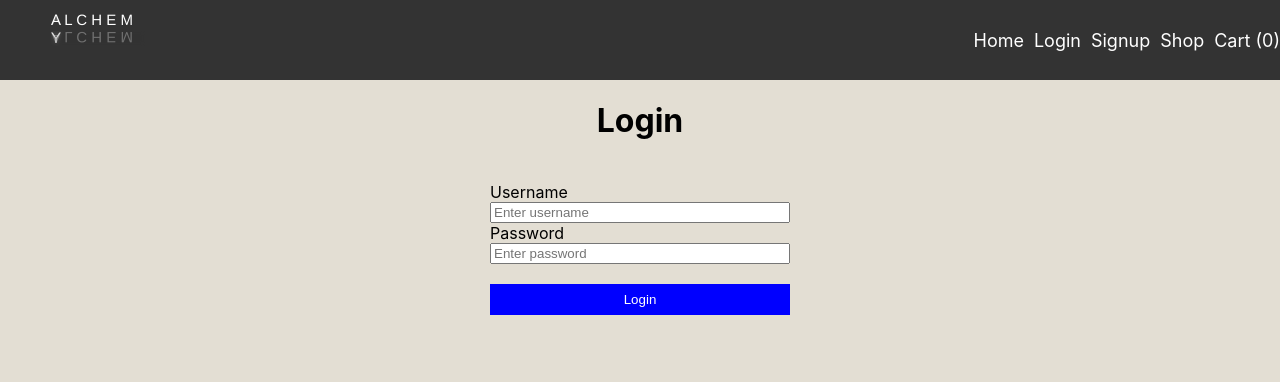
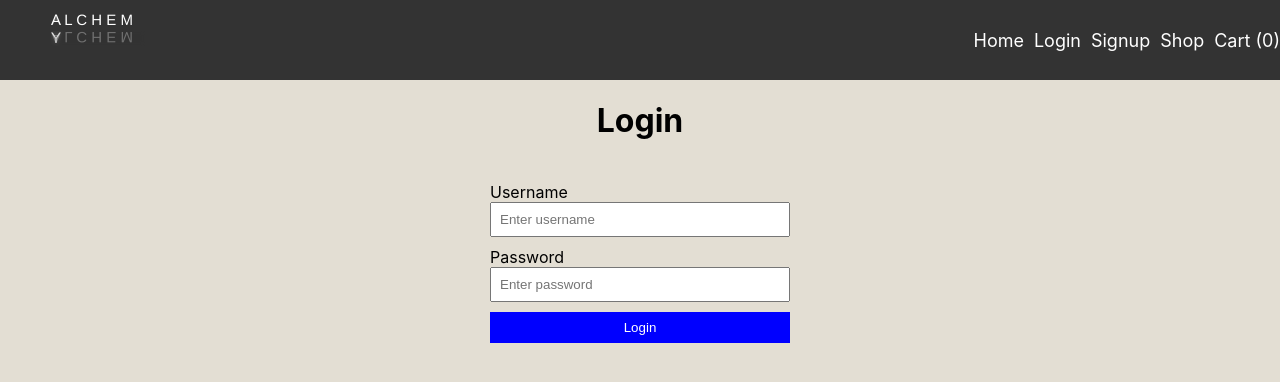
Before and after one commit to 0714424507/Alchemy-Front-End, a React (Create React App) app: page /Login in a window 1280 px wide. Shown: the top 382 px of the page. Built offline with nearby package versions, Linux system fonts and the light colour scheme.

Commit message:
be happy

```diff
--- a/src/components/Login.css
+++ b/src/components/Login.css
@@ -11,7 +11,7 @@
     margin-top: 20px;
   }
 
-  .usernameInput {
+  .loginInput {
     margin-bottom: 10px;
     padding: 8px;
   }
@@ -22,6 +22,7 @@
     color: white;
     border: none;
     cursor: pointer;
+    transition: background-color 0.3s;
   }
 
   .loginButton:hover {
--- a/src/components/Login.js
+++ b/src/components/Login.js
@@ -1,7 +1,6 @@
 import React, { useState } from "react";
 import { useNavigate } from "react-router-dom";
 import './Login.css'; // Import the CSS file
-
 
 const Login = () => {
   const [username, setUsername] = useState("");
@@ -25,8 +24,10 @@ const Login = () => {
       });
       if (response.ok) {
         // Handle successful login response
+        setUsername("");
+        setPassword("");
         // Redirect to another page, e.g., dashboard
-        navigate('/Items');
+        navigate("/dashboard");
         console.log(response);
       } else {
         console.log("Login failed");
@@ -60,7 +61,6 @@ const Login = () => {
           value={password}
           onChange={(e) => setPassword(e.target.value)}
         />
-        <br />
         <button type="submit" className="loginButton">
           Login
         </button>
```
